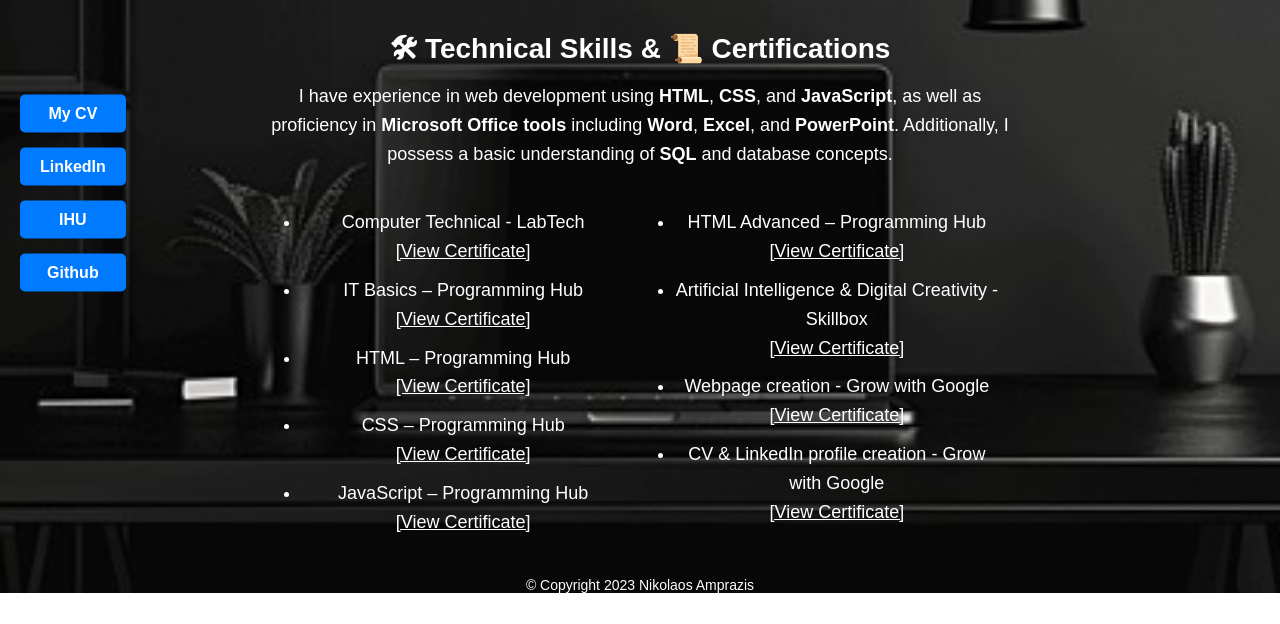
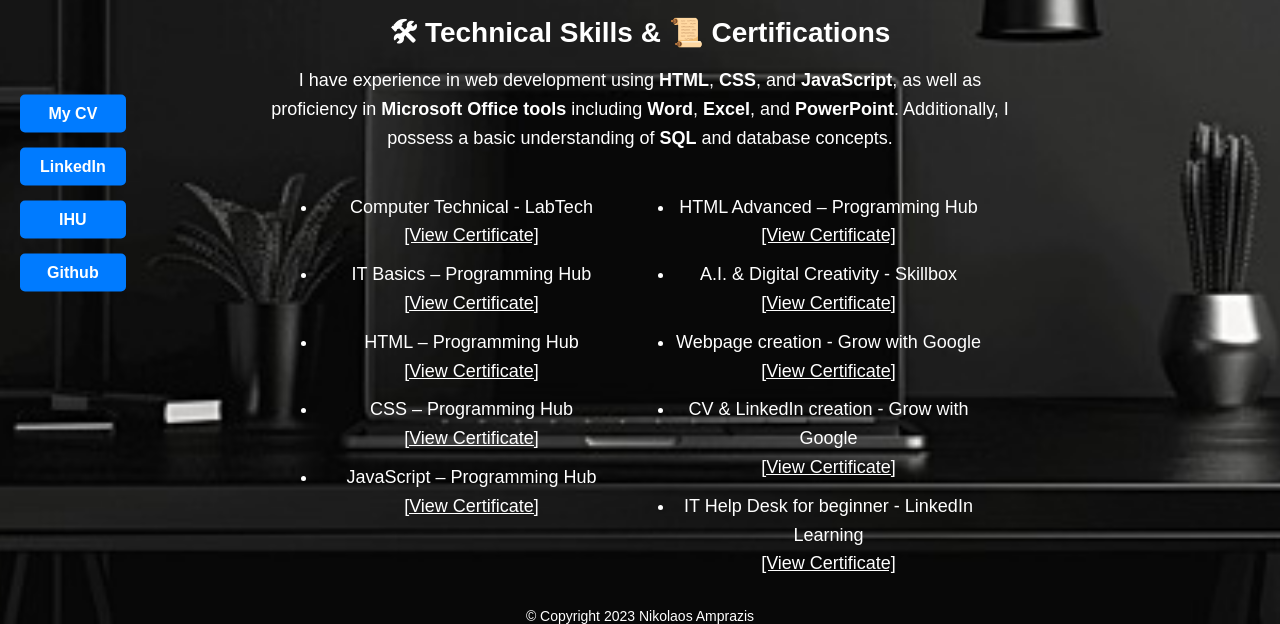
Before and after one commit to it175107/Website.github.io, a plain HTML site: page skills.html in a window 1280 px wide. Shown: the part 207-831 px from the top of the page. Before the commit the page ends 800 px from the top, so only its background shows below. Drawn offline with Linux system fonts and the light colour scheme.

Commit message:
Update file skills.html

```diff
--- a/skills.html
+++ b/skills.html
@@ -58,9 +58,10 @@
         </ul>
         <ul>
           <li>HTML Advanced – Programming Hub<br><a href="https://drive.google.com/file/d/1JPv5wsgQmP9SzHZ5Q3-lpalnuv4bO35a/view?usp=drive_link" target="_blank">[View Certificate]</a></li>
-          <li>Artificial Intelligence & Digital Creativity - Skillbox<br><a href="https://drive.google.com/file/d/1iviGrqvuVPU1a0z2Isx1AAgoGO6FDQmW/view?usp=drive_link" target="_blank">[View Certificate]</a></li>
+          <li>A.I. & Digital Creativity - Skillbox<br><a href="https://drive.google.com/file/d/1iviGrqvuVPU1a0z2Isx1AAgoGO6FDQmW/view?usp=drive_link" target="_blank">[View Certificate]</a></li>
           <li>Webpage creation - Grow with Google<br><a href="https://drive.google.com/file/d/1Btglzu7nLYK5TM7CGc0y15n997hqyPc1/view?usp=drive_link" target="_blank">[View Certificate]</a></li>
-          <li>CV & LinkedIn profile creation - Grow with Google<br><a href="https://drive.google.com/file/d/1EHiGpVa4d-x6oI0Om5V5LNv_A0YefzXB/view?usp=drive_link" target="_blank">[View Certificate]</a></li>
+          <li>CV & LinkedIn creation - Grow with Google<br><a href="https://drive.google.com/file/d/1EHiGpVa4d-x6oI0Om5V5LNv_A0YefzXB/view?usp=drive_link" target="_blank">[View Certificate]</a></li>
+          <li>IT Help Desk for beginner - LinkedIn Learning<br><a href="https://drive.google.com/file/d/16YLBDwzRlTipEx_ESZuhffhxgu6uzpzg/view?usp=drive_link" target="_blank">[View Certificate]</a></li>
         </ul>
       </div>
     </div>
```
